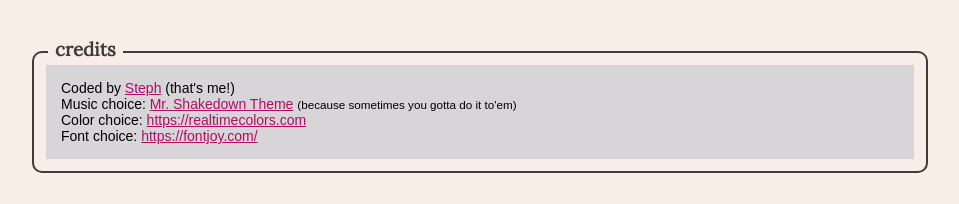
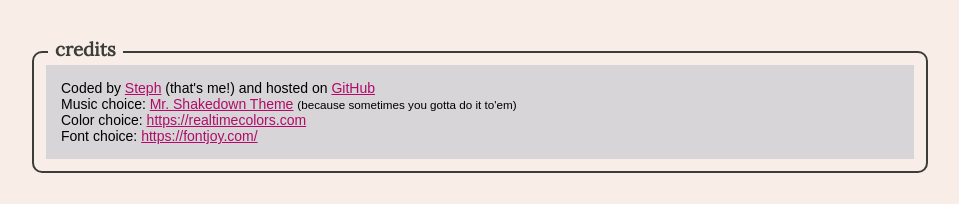
Before and after one commit to NasodQueen/dictionary-project, a React (Create React App) app: page / in a window 1280 px wide. Shown: the part 239-443 px from the top of the page, without its empty margins (160-1119 px from the left). Built offline with nearby package versions, Linux system fonts and the light colour scheme; a web font is replaced by a local one.

Commit message:
Added github link to footer

```diff
--- a/src/App.js
+++ b/src/App.js
@@ -29,7 +29,14 @@
             >
               Steph
             </a>{" "}
-            (that's me!)
+            (that's me!) and hosted on{" "}
+            <a
+              href="https://github.com/NasodQueen/dictionary-project"
+              target="_blank"
+              rel="noreferrer"
+            >
+              GitHub
+            </a>
             <br />
             Music choice:{" "}
             <a
```
